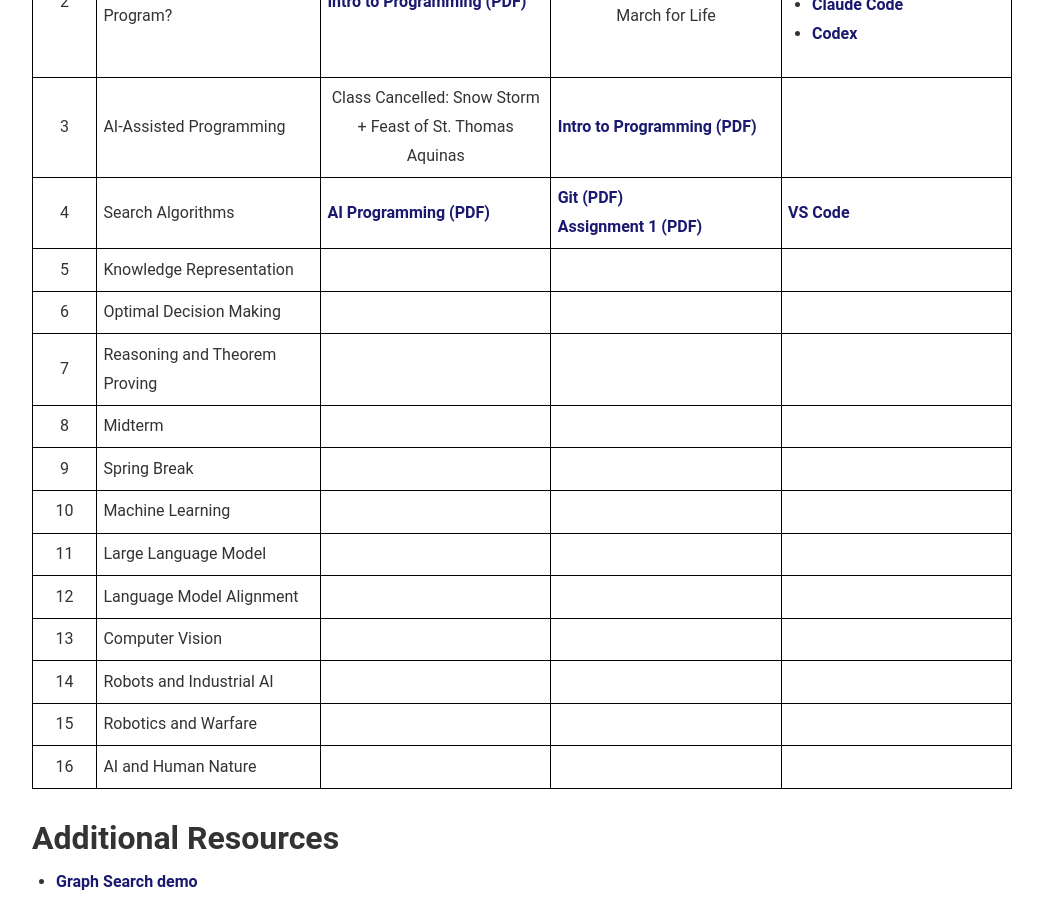
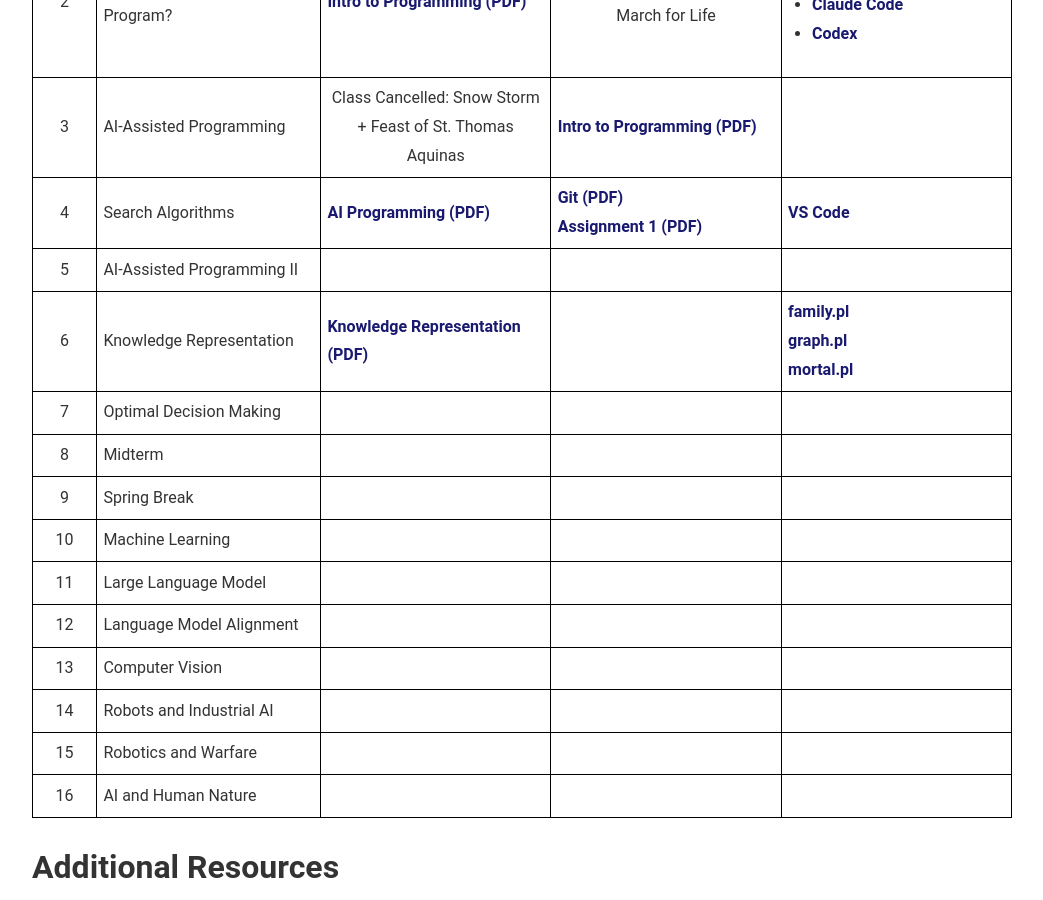
Before and after one commit to RichardKelley/richardkelley.github.io, a Jekyll site: the page built from ai109.md, in a window 1280 px wide and 900 px high, scrolled down 1198 px. Shown: the whole window, without its empty margins (118-1161 px from the left). Built offline with Jekyll 4.4.1, drawn with Linux system fonts in a browser that asks for light colours.

Commit message:
Added logical reasoning resources for week 6.

```diff
--- a/ai109.md
+++ b/ai109.md
@@ -71,21 +71,21 @@ The course is open to all students and does not require any computational backgr
     </tr>
     <tr>
       <td style="border: 1px solid #000; padding: 0.4em; text-align: center; width: 4em;">5</td>
-      <td style="border: 1px solid #000; padding: 0.4em;">Knowledge Representation</td>
+      <td style="border: 1px solid #000; padding: 0.4em;">AI-Assisted Programming II</td>
       <td style="border: 1px solid #000; padding: 0.4em;"></td>
       <td style="border: 1px solid #000; padding: 0.4em;"></td>
       <td style="border: 1px solid #000; padding: 0.4em;"></td>
     </tr>
     <tr>
       <td style="border: 1px solid #000; padding: 0.4em; text-align: center; width: 4em;">6</td>
-      <td style="border: 1px solid #000; padding: 0.4em;">Optimal Decision Making</td>
+      <td style="border: 1px solid #000; padding: 0.4em;">Knowledge Representation</td>
+      <td style="border: 1px solid #000; padding: 0.4em;"><a href="/AI109_slides/week-6/kr.pdf" target="_blank">Knowledge Representation (PDF)</a></td>
       <td style="border: 1px solid #000; padding: 0.4em;"></td>
-      <td style="border: 1px solid #000; padding: 0.4em;"></td>
-      <td style="border: 1px solid #000; padding: 0.4em;"></td>
+      <td style="border: 1px solid #000; padding: 0.4em;"><a href="/AI109_slides/demos/logic/family.pl" target="_blank">family.pl</a><br><a href="/AI109_slides/demos/logic/graph.pl" target="_blank">graph.pl</a><br><a href="/AI109_slides/demos/logic/mortal.pl" target="_blank">mortal.pl</a></td>
     </tr>
     <tr>
       <td style="border: 1px solid #000; padding: 0.4em; text-align: center; width: 4em;">7</td>
-      <td style="border: 1px solid #000; padding: 0.4em;">Reasoning and Theorem Proving</td>
+      <td style="border: 1px solid #000; padding: 0.4em;">Optimal Decision Making</td>
       <td style="border: 1px solid #000; padding: 0.4em;"></td>
       <td style="border: 1px solid #000; padding: 0.4em;"></td>
       <td style="border: 1px solid #000; padding: 0.4em;"></td>
```
Also changed, not shown: 4 other files.
